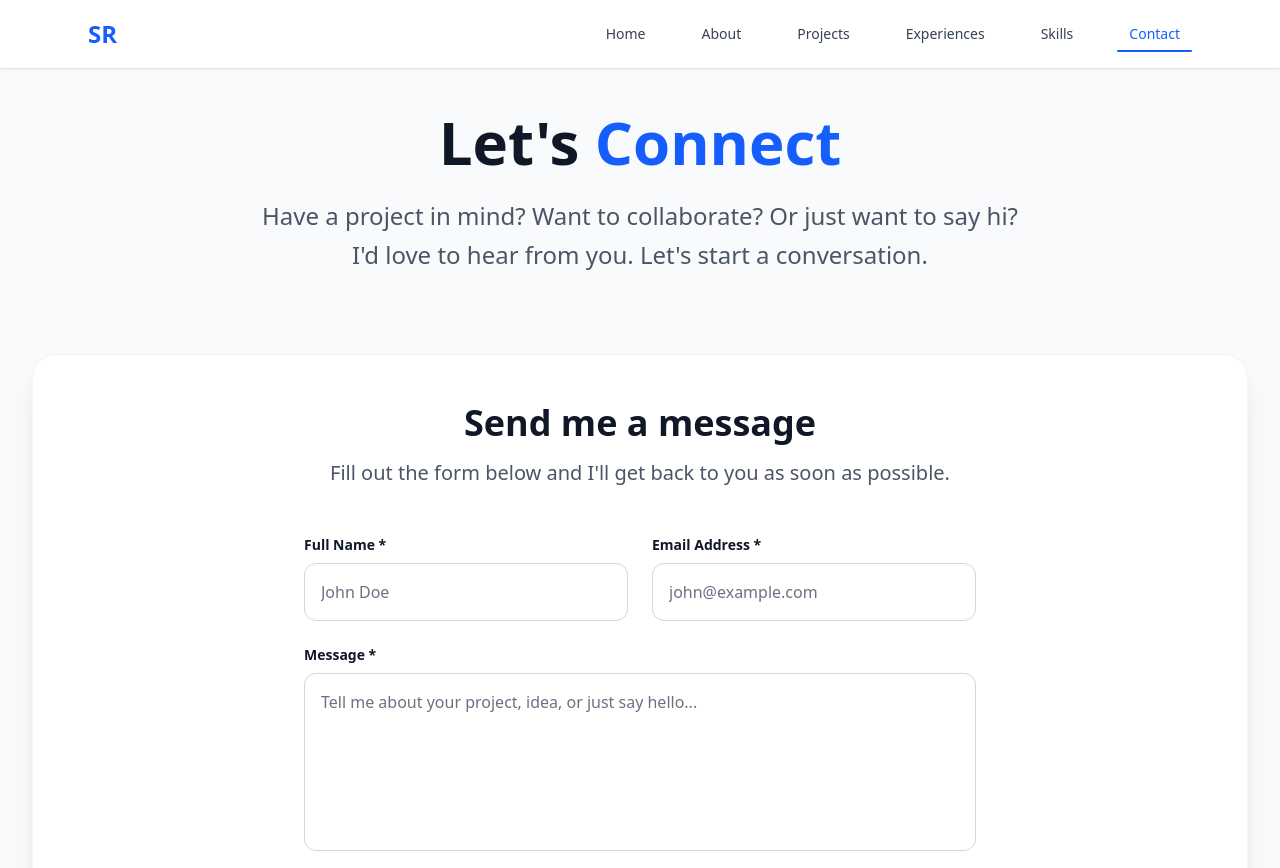
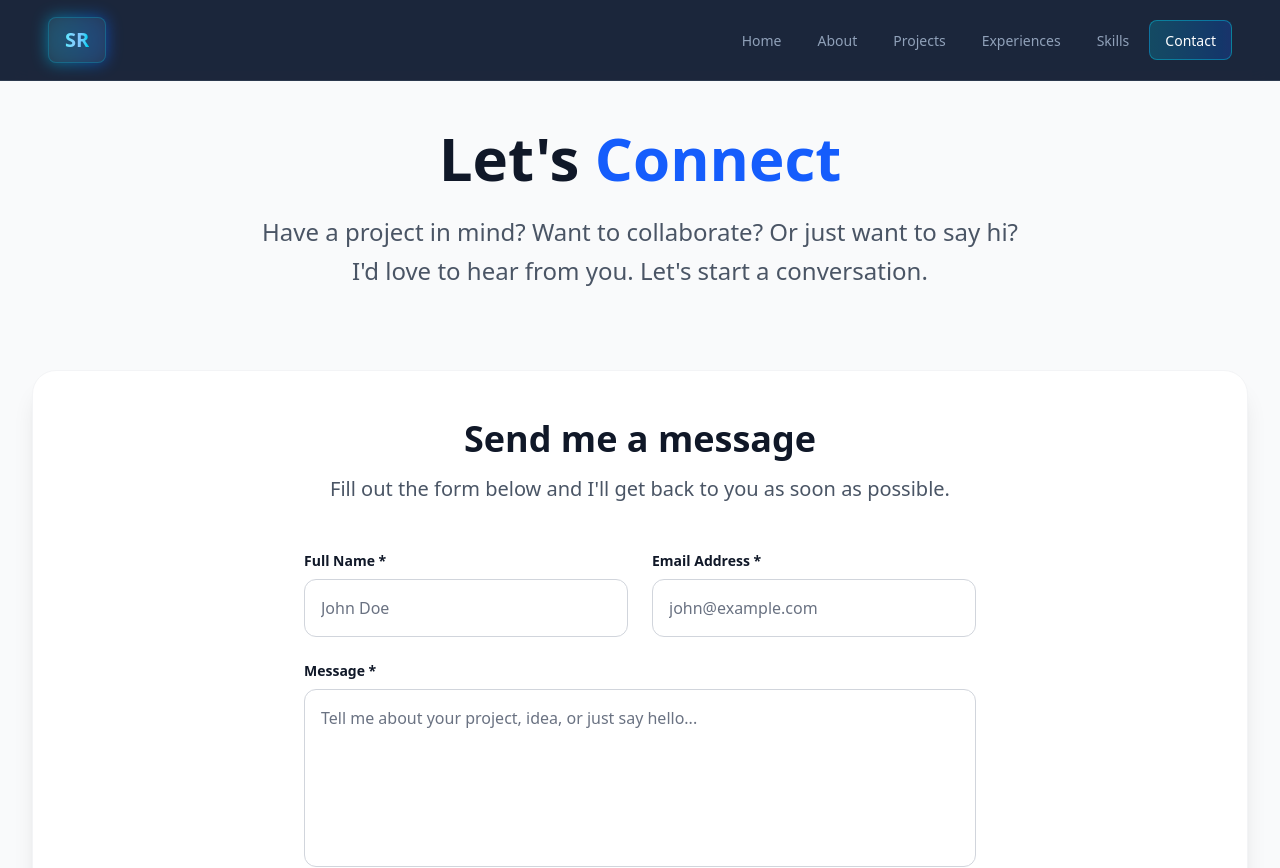
Before and after one commit to Sadik182/Next-Portfolio, a Next.js app: page /contact in a window 1280 px wide. Shown: the top 868 px of the page. Built offline with nearby package versions, Linux system fonts and the light colour scheme.

Commit message:
Update the navbar design

```diff
--- a/src/app/layout.tsx
+++ b/src/app/layout.tsx
@@ -8,9 +8,9 @@ export default function RootLayout({
 }>) {
   return (
     <html lang="en" className="scroll-smooth">
-      <body className="bg-white text-gray-900 dark:bg-black dark:text-white">
+      <body className="bg-slate-900 text-white">
         <Navbar />
-        <main className="pt-16">{children}</main>
+        <main className="pt-20">{children}</main>
       </body>
     </html>
   );
--- a/src/components/Navbar/Navbar.tsx
+++ b/src/components/Navbar/Navbar.tsx
@@ -3,6 +3,7 @@
 import { useState, useEffect } from "react";
 import Link from "next/link";
 import { usePathname } from "next/navigation";
+import { motion, AnimatePresence } from "framer-motion";
 import { Menu, X } from "lucide-react";
 
 const navLinks = [
@@ -22,11 +23,16 @@ export default function Navbar() {
   // Handle scroll effect
   useEffect(() => {
     const handleScroll = () => {
-      setIsScrolled(window.scrollY > 10);
+      setIsScrolled(window.scrollY > 20);
     };
     window.addEventListener("scroll", handleScroll);
     return () => window.removeEventListener("scroll", handleScroll);
   }, []);
+
+  // Close mobile menu when route changes
+  useEffect(() => {
+    setIsOpen(false);
+  }, [pathname]);
 
   const isActive = (href: string) => {
     if (href === "/") {
@@ -36,79 +42,152 @@ export default function Navbar() {
   };
 
   return (
-    <header
-      className={`fixed top-0 left-0 w-full z-50 transition-all duration-300 ${
+    <motion.header
+      initial={{ y: -100 }}
+      animate={{ y: 0 }}
+      transition={{ duration: 0.5, ease: "easeOut" }}
+      className={`fixed top-0 left-0 w-full z-50 transition-all duration-500 ${
         isScrolled
-          ? "bg-white/95 backdrop-blur-md shadow-lg"
-          : "bg-white/80 backdrop-blur-sm shadow-sm"
+          ? "bg-slate-800/95 backdrop-blur-xl border-b border-slate-700/50 shadow-2xl"
+          : "bg-slate-800/90 backdrop-blur-lg border-b border-slate-700/40"
       }`}
     >
-      <nav className="flex items-center justify-between px-6 py-4 max-w-6xl mx-auto">
+      <nav className="container mx-auto px-6 lg:px-12">
+        <div className="flex items-center justify-between h-20">
           {/* Logo */}
-        <Link
-          href="/"
-          className="text-2xl font-bold text-blue-600 hover:text-blue-700 transition-colors"
+          <Link href="/" className="flex items-center group">
+            <motion.div
+              whileHover={{ scale: 1.05 }}
+              whileTap={{ scale: 0.95 }}
+              className="relative"
             >
+              <div className="absolute inset-0 bg-gradient-to-r from-cyan-500 to-blue-600 rounded-lg blur opacity-60 group-hover:opacity-100 transition-opacity" />
+              <div className="relative px-4 py-2 bg-slate-700/60 backdrop-blur-sm rounded-lg border border-cyan-500/30">
+                <span className="text-xl font-bold bg-gradient-to-r from-cyan-300 via-blue-300 to-cyan-400 bg-clip-text text-transparent">
                   SR
+                </span>
+              </div>
+            </motion.div>
           </Link>
 
           {/* Desktop Navigation */}
-        <div className="hidden md:flex items-center space-x-8">
-          {navLinks.map((link) => (
-            <Link
-              key={link.name}
-              href={link.href}
-              className={`relative px-3 py-2 text-sm font-medium transition-all duration-200 ${
+          <div className="hidden lg:flex items-center space-x-1">
+            {navLinks.map((link, index) => (
+              <Link key={link.name} href={link.href}>
+                <motion.div
+                  initial={{ opacity: 0, y: -20 }}
+                  animate={{ opacity: 1, y: 0 }}
+                  transition={{ delay: index * 0.1 + 0.3 }}
+                  className="relative px-4 py-2 rounded-lg group"
+                >
+                  <span
+                    className={`relative z-10 text-sm font-medium transition-colors duration-200 ${
                       isActive(link.href)
-                  ? "text-blue-600"
-                  : "text-gray-700 hover:text-blue-600"
+                        ? "text-white"
+                        : "text-slate-400 group-hover:text-white"
                     }`}
                   >
                     {link.name}
+                  </span>
                   {isActive(link.href) && (
-                <span className="absolute bottom-0 left-0 w-full h-0.5 bg-blue-600 rounded-full" />
+                    <motion.div
+                      layoutId="activeTab"
+                      className="absolute inset-0 bg-gradient-to-r from-cyan-500/25 to-blue-600/25 rounded-lg border border-cyan-400/40"
+                      transition={{
+                        type: "spring",
+                        bounce: 0.2,
+                        duration: 0.6,
+                      }}
+                    />
                   )}
+                  {!isActive(link.href) && (
+                    <div className="absolute inset-0 bg-slate-700/40 rounded-lg opacity-0 group-hover:opacity-100 transition-opacity duration-200" />
+                  )}
+                </motion.div>
               </Link>
             ))}
           </div>
 
           {/* Mobile Menu Button */}
-        <div className="md:hidden">
-          <button
+          <motion.button
+            whileTap={{ scale: 0.95 }}
             onClick={() => setIsOpen(!isOpen)}
-            className="p-2 rounded-lg text-gray-700 hover:bg-gray-100 transition-colors"
+            className="lg:hidden p-2 rounded-lg bg-slate-700/60 backdrop-blur-sm border border-cyan-500/30 text-slate-300 hover:text-cyan-300 hover:border-cyan-400/50 transition-all duration-200"
             aria-label="Toggle menu"
           >
-            {isOpen ? <X size={24} /> : <Menu size={24} />}
-          </button>
+            <AnimatePresence mode="wait">
+              {isOpen ? (
+                <motion.div
+                  key="close"
+                  initial={{ rotate: -90, opacity: 0 }}
+                  animate={{ rotate: 0, opacity: 1 }}
+                  exit={{ rotate: 90, opacity: 0 }}
+                  transition={{ duration: 0.2 }}
+                >
+                  <X size={24} />
+                </motion.div>
+              ) : (
+                <motion.div
+                  key="menu"
+                  initial={{ rotate: 90, opacity: 0 }}
+                  animate={{ rotate: 0, opacity: 1 }}
+                  exit={{ rotate: -90, opacity: 0 }}
+                  transition={{ duration: 0.2 }}
+                >
+                  <Menu size={24} />
+                </motion.div>
+              )}
+            </AnimatePresence>
+          </motion.button>
         </div>
       </nav>
 
       {/* Mobile Menu */}
-      <div
-        className={`md:hidden transition-all duration-300 ease-in-out overflow-hidden ${
-          isOpen
-            ? "max-h-96 opacity-100 bg-white shadow-lg"
-            : "max-h-0 opacity-0"
-        }`}
+      <AnimatePresence>
+        {isOpen && (
+          <motion.div
+            initial={{ opacity: 0, height: 0 }}
+            animate={{ opacity: 1, height: "auto" }}
+            exit={{ opacity: 0, height: 0 }}
+            transition={{ duration: 0.3, ease: "easeInOut" }}
+            className="lg:hidden overflow-hidden bg-slate-800/98 backdrop-blur-xl border-t border-slate-700/50"
           >
             <div className="px-6 py-4 space-y-2">
-          {navLinks.map((link) => (
+              {navLinks.map((link, index) => (
+                <motion.div
+                  key={link.name}
+                  initial={{ opacity: 0, x: -20 }}
+                  animate={{ opacity: 1, x: 0 }}
+                  transition={{ delay: index * 0.1 }}
+                >
                   <Link
-              key={link.name}
                     href={link.href}
                     onClick={() => setIsOpen(false)}
-              className={`block px-3 py-3 rounded-lg text-base font-medium transition-all duration-200 ${
+                    className={`block px-4 py-3 rounded-lg text-base font-medium transition-all duration-200 relative ${
                       isActive(link.href)
-                  ? "text-blue-600 bg-blue-50"
-                  : "text-gray-700 hover:text-blue-600 hover:bg-gray-50"
+                        ? "text-white bg-gradient-to-r from-cyan-500/25 to-blue-600/25 border border-cyan-400/40"
+                        : "text-slate-400 hover:text-cyan-300 hover:bg-slate-700/50"
                     }`}
                   >
                     {link.name}
+                    {isActive(link.href) && (
+                      <motion.div
+                        layoutId="activeMobileTab"
+                        className="absolute left-0 top-0 bottom-0 w-1 bg-gradient-to-b from-cyan-400 to-blue-500 rounded-r-full"
+                        transition={{
+                          type: "spring",
+                          bounce: 0.2,
+                          duration: 0.6,
+                        }}
+                      />
+                    )}
                   </Link>
+                </motion.div>
               ))}
             </div>
-      </div>
-    </header>
+          </motion.div>
+        )}
+      </AnimatePresence>
+    </motion.header>
   );
 }
```
Lines whose indentation alone changed are shown as unchanged.
